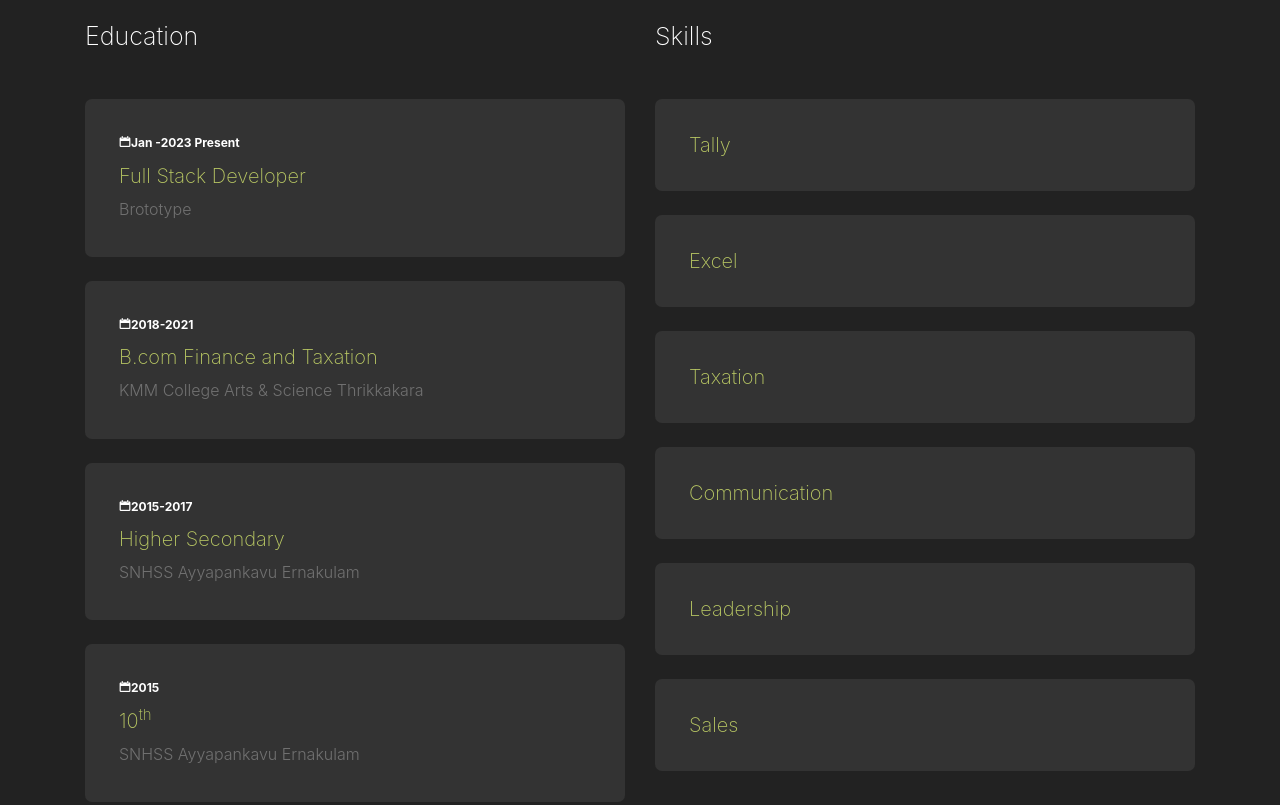
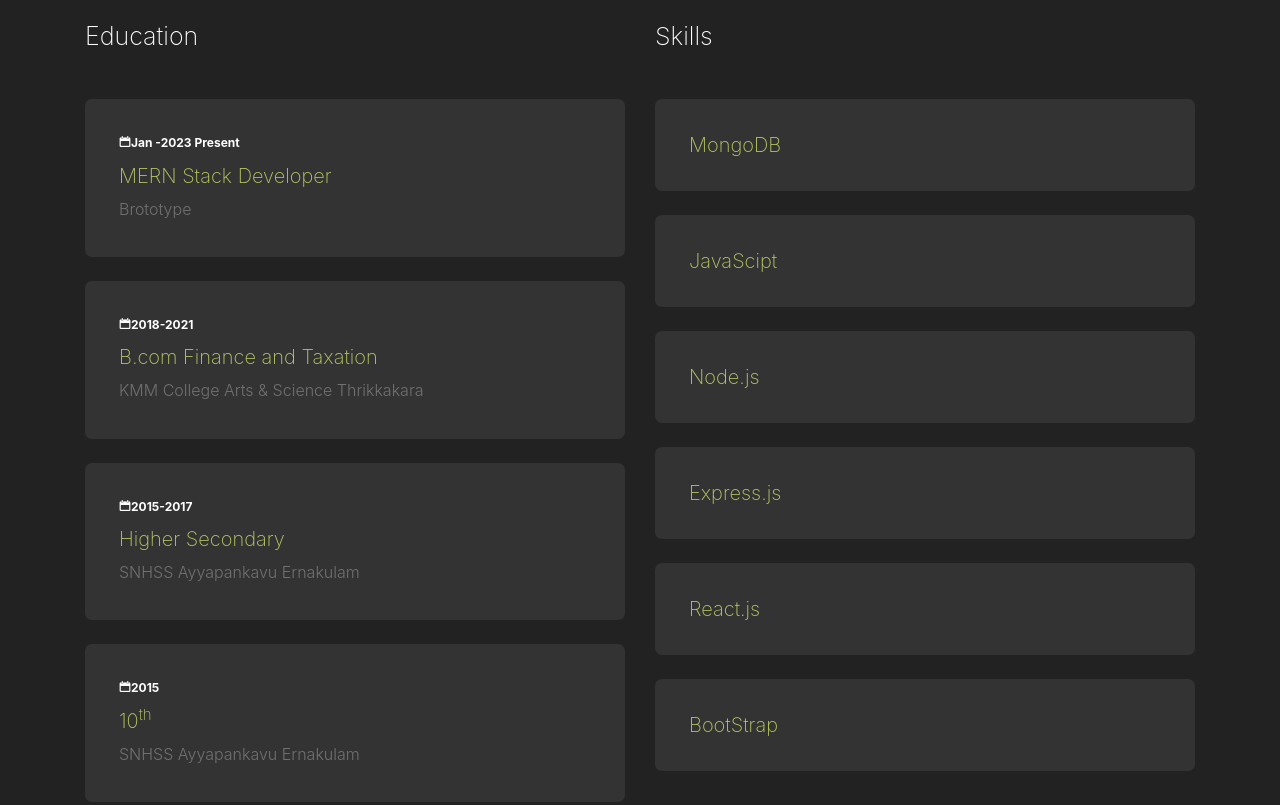
Before and after one commit to ajasma6570/Personal-Website, a plain HTML site: page index.html in a window 1280 px wide. Shown: the part 1900-2705 px from the top of the page. Drawn offline with Linux system fonts and the light colour scheme; files whose address does not match are found by name.

Commit message:
Update index.html

```diff
--- a/index.html
+++ b/index.html
@@ -96,7 +96,7 @@
 							<h2 class="mb-5">Education</h2>
 							<div class="resume-item mb-4">
 								<span class="date"><span class="icon-calendar"></span>Jan -2023 Present</span>
-								<h3>Full Stack Developer</h3>
+								<h3>MERN Stack Developer</h3>
 								<span class="school">Brototype</span>
 							</div>
 
@@ -124,27 +124,27 @@
 							<h2 class="mb-5">Skills</h2>
 
 							<div class="resume-item mb-4">
-								<h3>Tally</h3>
+								<h3>MongoDB</h3>
 							</div>
 
 							<div class="resume-item mb-4">
-								<h3>Excel</h3>
+								<h3>JavaScipt</h3>
 							</div>
 
 							<div class="resume-item mb-4">
-								<h3>Taxation</h3>
+								<h3>Node.js</h3>
 							</div>
 
 							<div class="resume-item mb-4">
-								<h3>Communication</h3>
+								<h3>Express.js</h3>
 							</div>
 
 							<div class="resume-item mb-4">
-								<h3>Leadership</h3>
+								<h3>React.js</h3>
 							</div>
 
 							<div class="resume-item mb-4">
-								<h3>Sales</h3>
+								<h3>BootStrap</h3>
 							</div>
 					</div>
 
```
